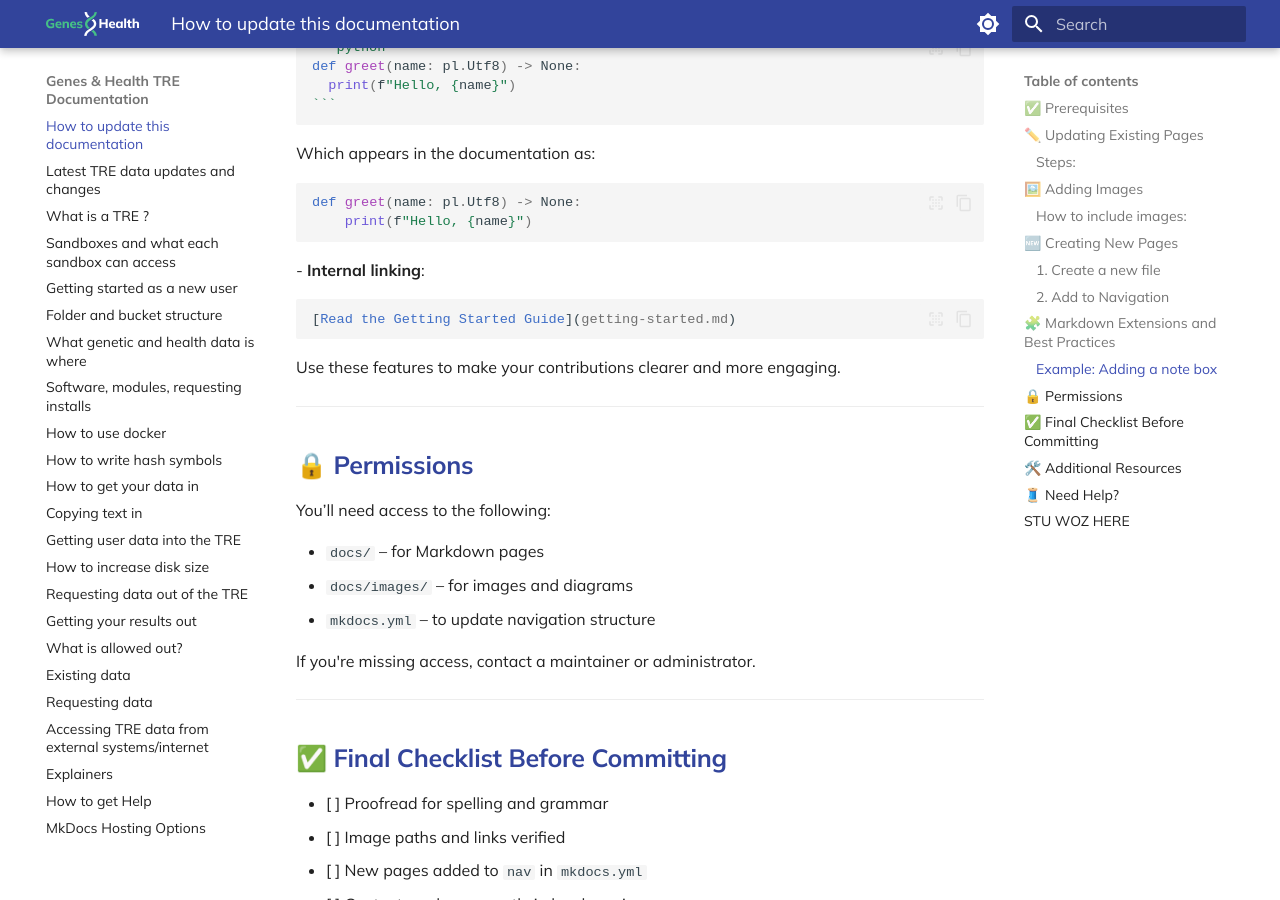
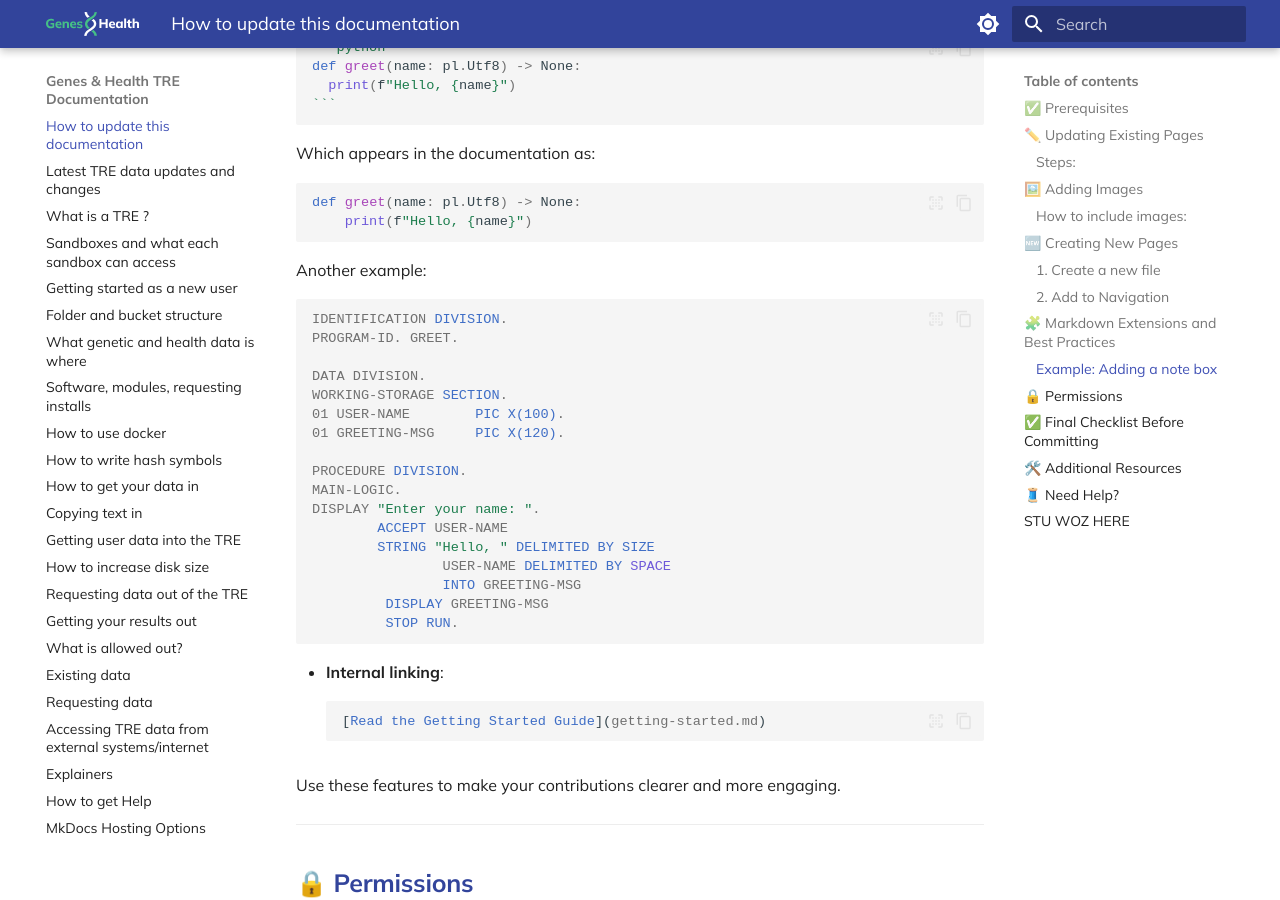
Before and after one commit to genes-and-health/TRE-documentation-v3, an MkDocs documentation site: the page built from docs/how-to-update-this-documentation.md, in a window 1280 px wide and 900 px high, scrolled down 2980 px. Built offline with MkDocs 1.6.1 and Material for MkDocs 9.7.7, drawn with Linux system fonts in a browser that asks for light colours; comment, search, counter and statistics services are not loaded.

Commit message:
Update how-to-update-this-documentation.md
Add another code syntax highlighting example

````diff
--- a/docs/how-to-update-this-documentation.md
+++ b/docs/how-to-update-this-documentation.md
@@ -129,6 +129,28 @@ Which appears in the documentation as:
   def greet(name: pl.Utf8) -> None:
       print(f"Hello, {name}")
   ```
+Another example:
+  ```cobol
+  IDENTIFICATION DIVISION.
+  PROGRAM-ID. GREET.
+
+  DATA DIVISION.
+  WORKING-STORAGE SECTION.
+  01 USER-NAME        PIC X(100).
+  01 GREETING-MSG     PIC X(120).
+
+  PROCEDURE DIVISION.
+  MAIN-LOGIC.
+  DISPLAY "Enter your name: ".
+          ACCEPT USER-NAME
+          STRING "Hello, " DELIMITED BY SIZE
+                  USER-NAME DELIMITED BY SPACE
+                  INTO GREETING-MSG
+           DISPLAY GREETING-MSG
+           STOP RUN.
+
+  ```
+
 - **Internal linking**:
   ```markdown
   [Read the Getting Started Guide](getting-started.md)
````
